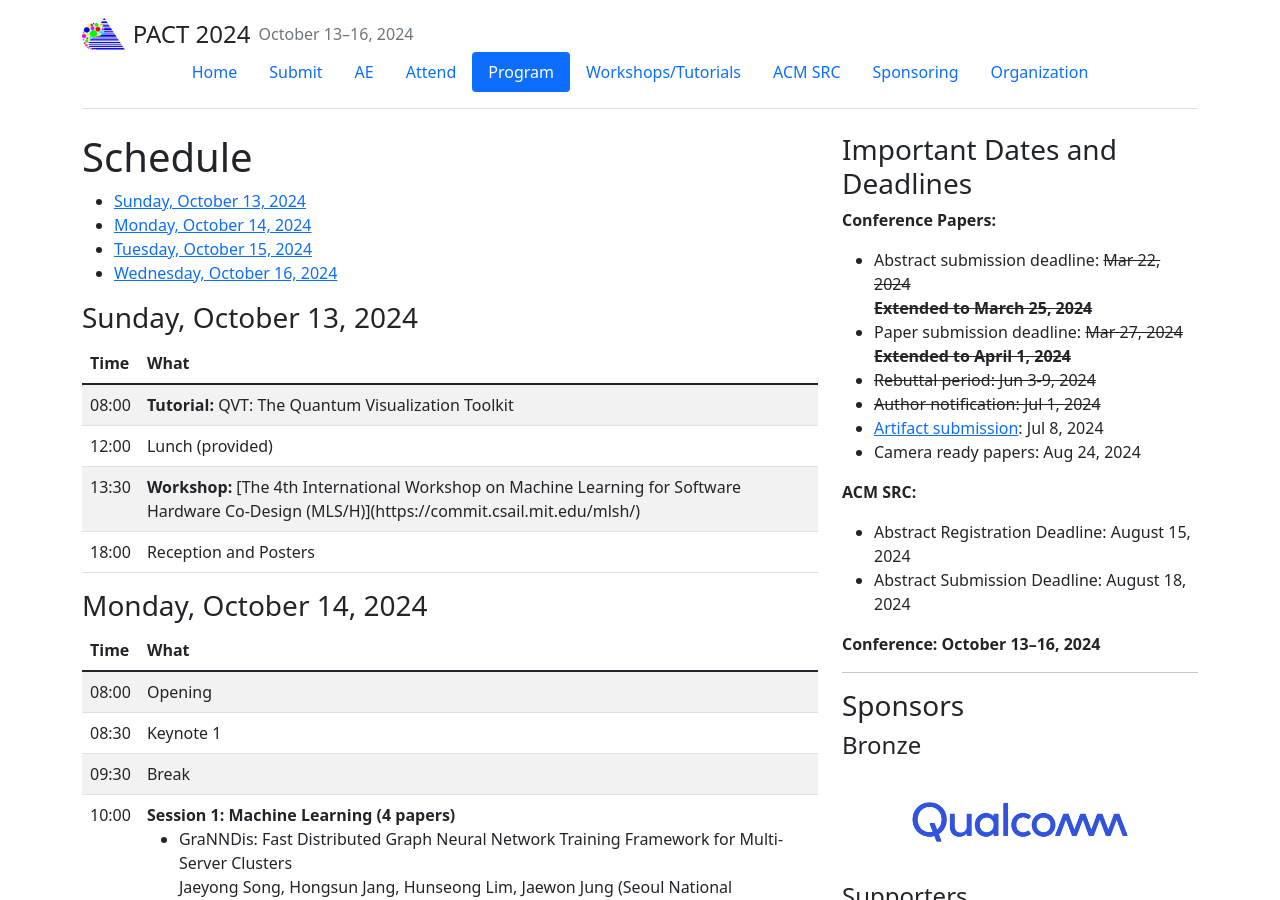
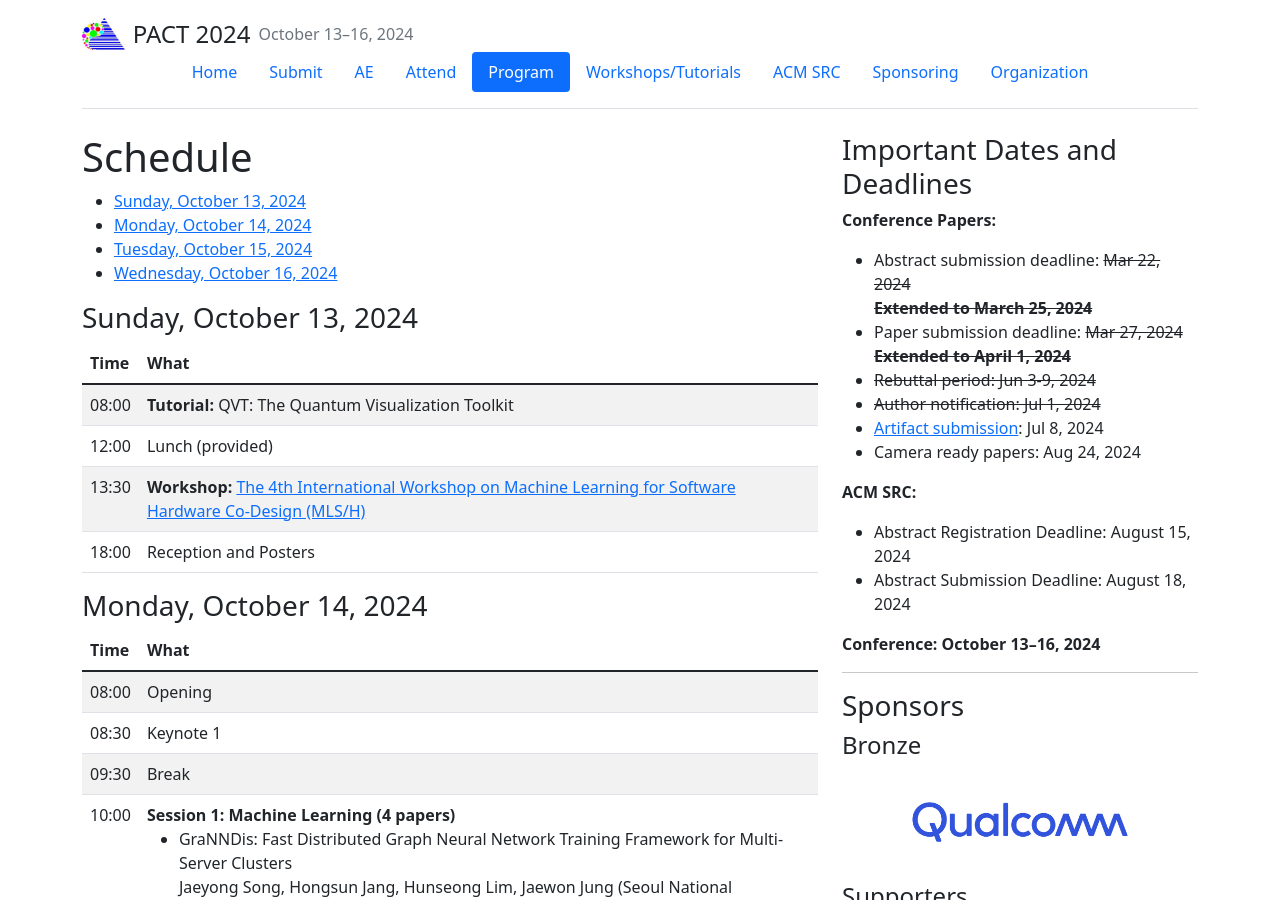
Before and after one commit to pact2024/pact2024.github.io, a Jekyll site: the page built from program/index.md, in a window 1280 px wide and 900 px high. Built offline with Jekyll 4.4.1, drawn with Linux system fonts in a browser that asks for light colours; some of the changed lines change nothing that is shown.

Commit message:
Update index.md

```diff
--- a/program/index.md
+++ b/program/index.md
@@ -30,7 +30,7 @@ show_sidebar: true
 	</tr>
 	<tr>
 		<td>13:30</td>
-		<td><b>Workshop:</b> [The 4th International Workshop on Machine Learning for Software Hardware Co-Design (MLS/H)](https://commit.csail.mit.edu/mlsh/)</td>
+		<td><b>Workshop:</b> <a href="https://commit.csail.mit.edu/mlsh/">The 4th International Workshop on Machine Learning for Software Hardware Co-Design (MLS/H)</a></td>
 	</tr>
 	<tr>
 		<td>18:00</td>
```
